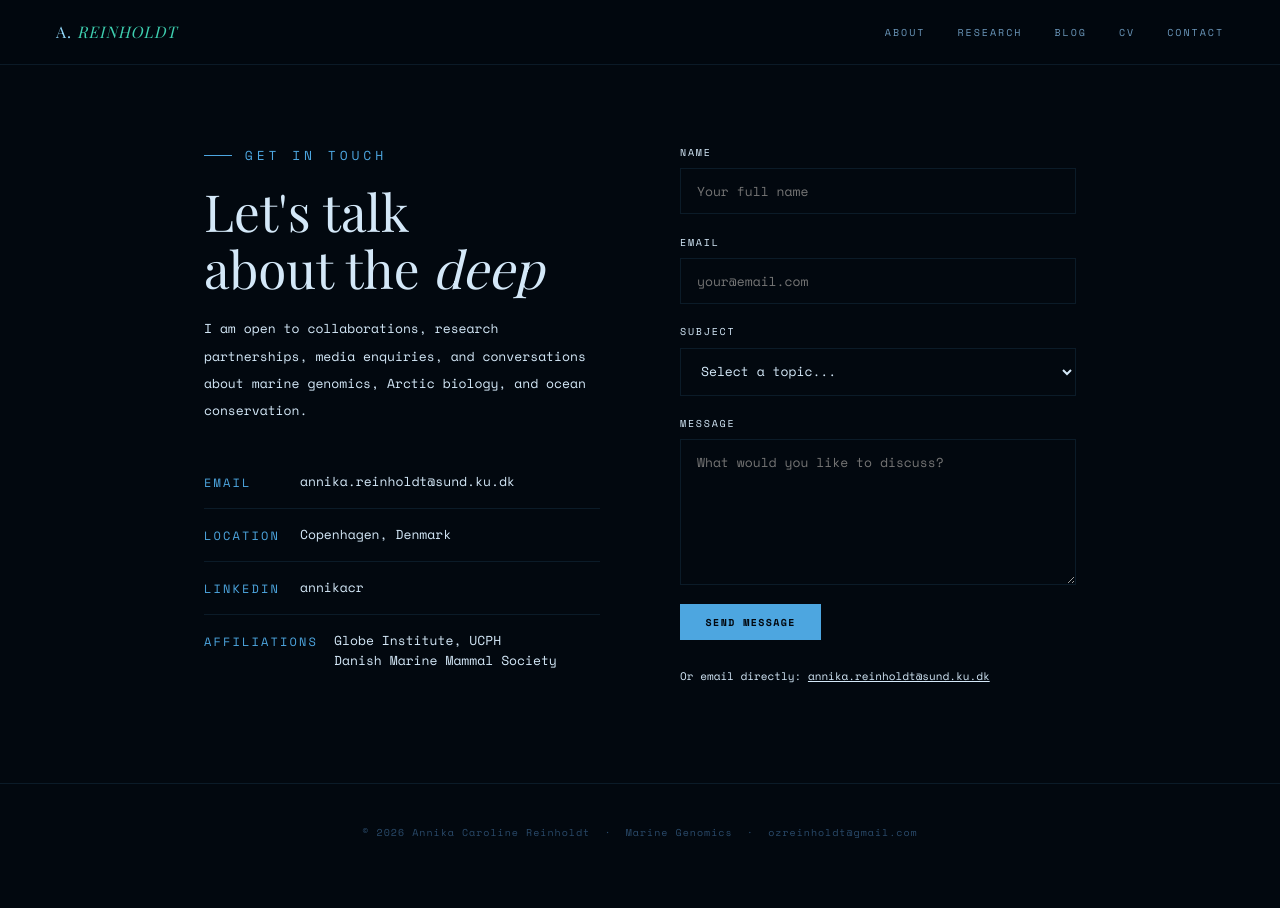
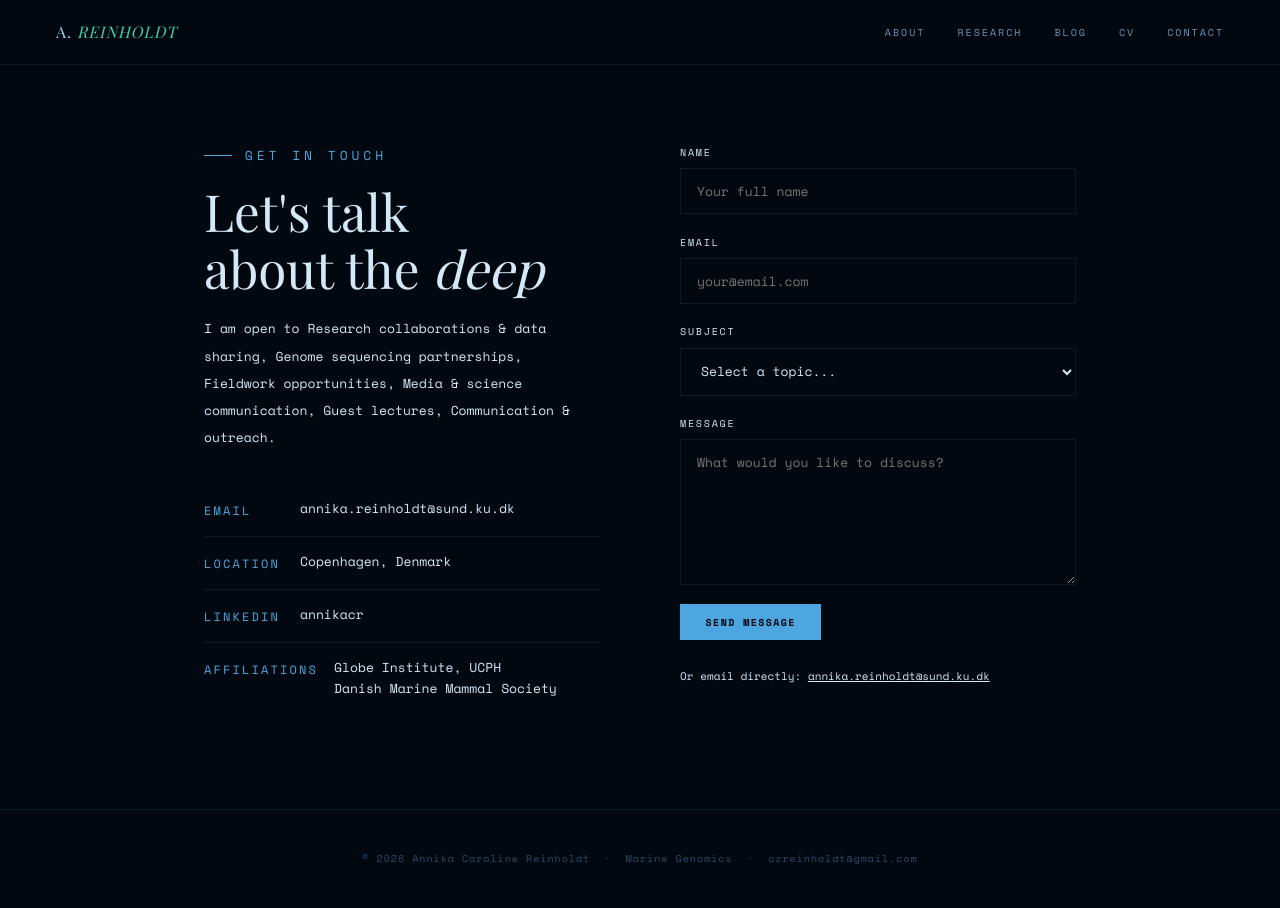
Before and after one commit to Areinholdt/Areinholdt.github.io, a Jekyll site: the page built from contact.md, in a window 1280 px wide. Built offline with Jekyll 4.4.1, drawn with Linux system fonts in a browser that asks for light colours; some web fonts are replaced.

Commit message:
Update contact.md

```diff
--- a/contact.md
+++ b/contact.md
@@ -83,8 +83,7 @@ permalink: /contact/
       <div class="contact-eyebrow">Get in touch</div>
       <h1>Let's talk<br>about the <em>deep</em></h1>
       <p>
-        I am open to collaborations, research partnerships, media enquiries,
-        and conversations about marine genomics, Arctic biology, and ocean conservation.
+        I am open to Research collaborations & data sharing, Genome sequencing partnerships, Fieldwork opportunities,              Media & science communication, Guest lectures, Communication & outreach.
       </p>
 
       <div class="contact-detail">
```
